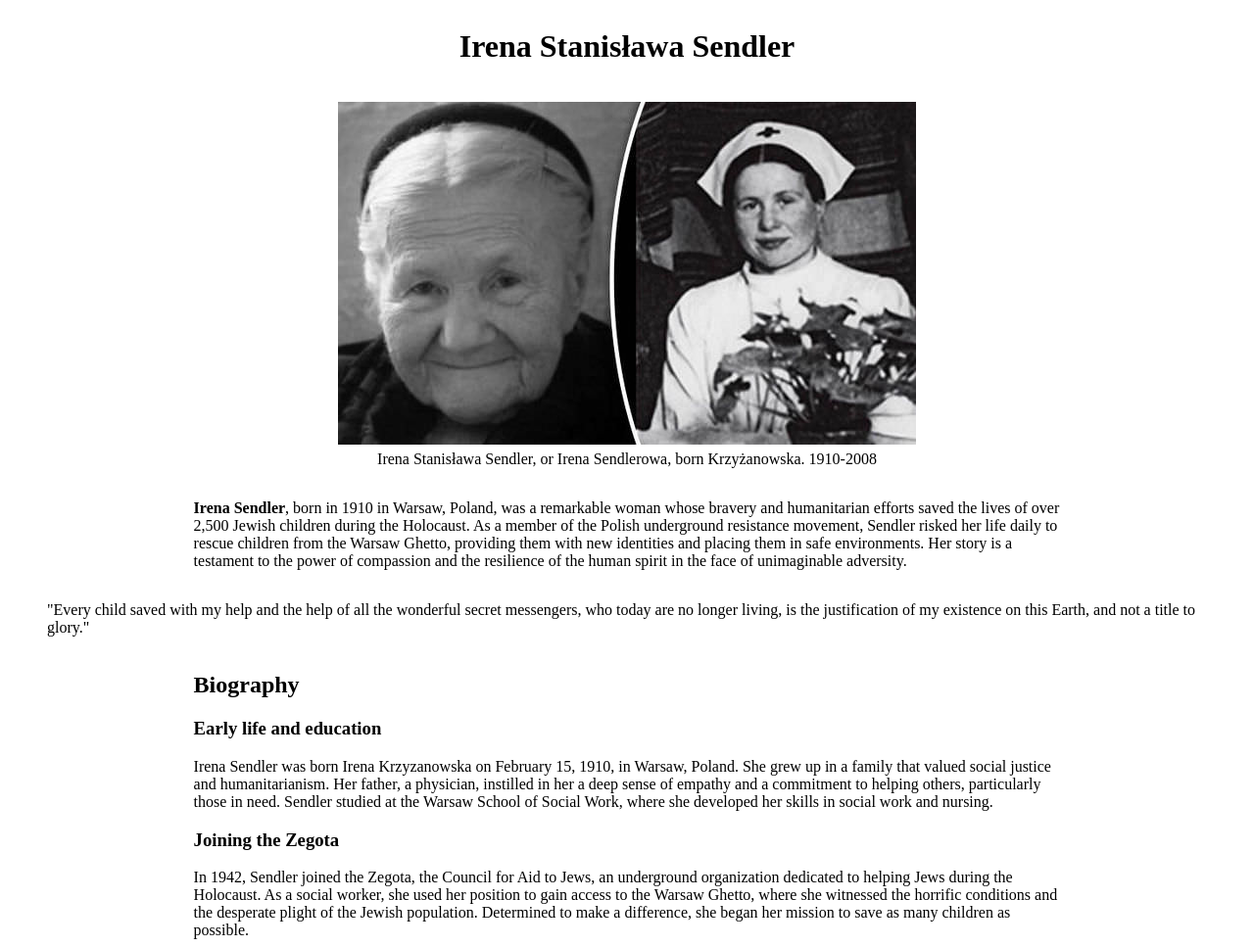
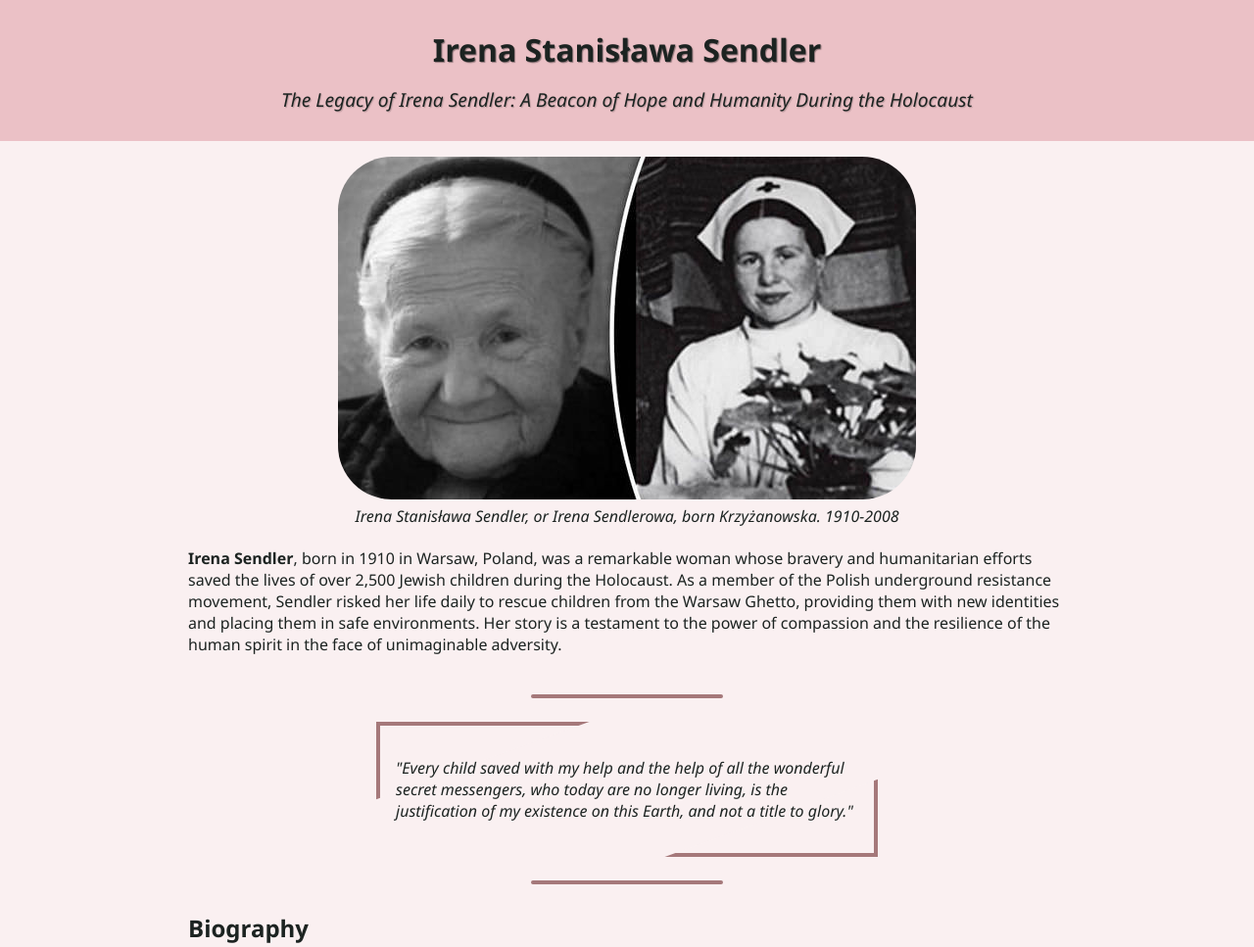
Before and after one commit to NAgnekil/Tribute-page, a plain HTML site: page index.html in a window 1280 px wide. Shown: the top 967 px of the page at 98% size. Drawn offline with Linux system fonts and the light colour scheme.

Commit message:
Finished styles
Finished styles, site done

```diff
--- a/index.html
+++ b/index.html
@@ -12,7 +12,15 @@
   </head>
   <body>
     <main id="main">
-      <header><h1>Irena Stanisława Sendler</h1></header>
+      <header>
+        <h1 id="title">Irena Stanisława Sendler</h1>
+        <p>
+          <em>
+            The Legacy of Irena Sendler: A Beacon of Hope and Humanity During
+            the Holocaust</em
+          >
+        </p>
+      </header>
       <figure id="img-div">
         <img
           src="Sendler-710220.jpg"
@@ -20,8 +28,10 @@
           id="image"
         />
         <figcaption id="img-caption">
-          Irena Stanisława Sendler, or Irena Sendlerowa, born Krzyżanowska.
-          1910-2008
+          <em
+            >Irena Stanisława Sendler, or Irena Sendlerowa, born Krzyżanowska.
+            1910-2008</em
+          >
         </figcaption>
       </figure>
       <section class="intro-section">
@@ -36,11 +46,18 @@
           spirit in the face of unimaginable adversity.
         </p>
       </section>
+      <hr />
+      <div class="quote">
         <blockquote>
-        "Every child saved with my help and the help of all the wonderful secret
-        messengers, who today are no longer living, is the justification of my
-        existence on this Earth, and not a title to glory."
+          <p>
+            "Every child saved with my help and the help of all the wonderful
+            secret messengers, who today are no longer living, is the
+            justification of my existence on this Earth, and not a title to
+            glory."
+          </p>
         </blockquote>
+      </div>
+      <hr />
       <section class="biography-section">
         <h2>Biography</h2>
         <h3>Early life and education</h3>
@@ -127,10 +144,17 @@
           </li>
         </ul>
       </section>
+      <hr />
+      <div class="quote">
         <blockquote>
-        "I was not afraid. I remember my father always told me, 'If you see a
-        person drowning, you must try to rescue them, even if you cannot swim.'"
+          <p>
+            "I was not afraid. I remember my father always told me, 'If you see
+            a person drowning, you must try to rescue them, even if you cannot
+            swim.'"
+          </p>
         </blockquote>
+      </div>
+      <hr />
       <section class="work-section">
         <h2>Work in Saving Children</h2>
         <h3>Methods of Smuggling Children Out of the Warsaw Ghetto</h3>
@@ -159,10 +183,16 @@
           children with their families once the war was over.
         </p>
       </section>
+      <hr />
+      <div class="quote">
         <blockquote>
-        "The reason we helped was for humanitarian reasons. We were taught from
-        childhood that if someone is drowning, you must help them."
+          <p>
+            "The reason we helped was for humanitarian reasons. We were taught
+            from childhood that if someone is drowning, you must help them."
+          </p>
         </blockquote>
+      </div>
+      <hr />
       <section class="resistance-movement-section">
         <h2>Resistance Movement</h2>
         <h3>Role in the Zegota</h3>
@@ -189,6 +219,7 @@
           testament to her indomitable spirit.
         </p>
       </section>
+      <hr />
       <section class="conclusion-section">
         <h2>Conclusion</h2>
         <p>
@@ -204,12 +235,16 @@
         </p>
       </section>
       <section class="resources-section">
-        <h2>Learn more</h2>
         <p>
+          <em>
             For more information about Irena Sendler and her incredible story,
             please visit
-          <a href="https://irenasendler.org/" id="tribute-link" target="_blank"
+            <a
+              href="https://irenasendler.org/"
+              id="tribute-link"
+              target="_blank"
               >The Irena Sendler Project</a
+            ></em
           >
         </p>
       </section>
--- a/styles.css
+++ b/styles.css
@@ -1,12 +1,59 @@
+body {
+  font-family: 'Segoe UI', Tahoma, Geneva, Verdana, sans-serif;
+  background-color: #faf0f1;
+  margin: 0;
+  padding: 0;
+  color: #1c2321;
+}
+
 main {
   display: flex;
   flex-direction: column;
   justify-content: center;
   align-items: center;
+  margin: 0;
+  padding: 0;
+}
+
+h3 {
+  margin-bottom: 0;
+}
+
+hr {
+  width: 15%;
+  border: 2px solid #a5787a;
+  border-radius: 50px;
+}
+
+hr:last-of-type {
+  width: 50%;
+}
+
+header {
+  background-color: #ebc1c6;
+  width: 100%;
+  min-height: 9rem;
+  text-align: center;
+}
+
+header h1 {
+  margin: 1.8rem 0 1rem 0;
+  text-shadow: 1px 1px 1px rgba(0, 0, 0, 0.4);
+}
+
+header p {
+  font-size: 1.2rem;
+  margin-top: 0;
+  text-shadow: 1px 1px 1px rgba(0, 0, 0, 0.2);
 }
 
 section {
   width: 70%;
+  margin-bottom: 1rem;
+}
+
+section p {
+  margin-top: 0.3rem;
 }
 
 figure {
@@ -20,16 +67,68 @@ figcaption {
   margin-top: 0.4rem;
 }
 
-span {
-  display: flex;
-  align-items: center;
+img {
+  border-radius: 55px;
+  max-width: 100%;
+  height: auto;
 }
 
 .milestone-desc {
   margin-left: 1rem;
+  margin-top: 0;
+  white-space: normal;
 }
 
-footer #image {
-  max-width: 100%;
-  height: auto;
+ul li span {
+  display: flex;
+  align-items: flex-start;
 }
+
+ul li strong {
+  white-space: nowrap;
+  flex-basis: 75px;
+  flex-shrink: 0;
+}
+
+.resources-section {
+  width: 100%;
+  text-align: center;
+  min-height: 9rem;
+  background-color: #ebc1c6;
+}
+
+.resources-section p {
+  margin: 3.8rem 0;
+  font-size: 1.3rem;
+  text-shadow: 1px 1px 1px rgba(0, 0, 0, 0.2);
+}
+
+.quote {
+  width: 40%;
+  display: inline-block;
+  margin: 1em;
+  overflow: hidden;
+}
+blockquote {
+  background-color: #faf0f1;
+  border: solid 4px #a5787a;
+  display: inline-block;
+  margin: 0;
+  padding: 1em;
+  position: relative;
+  font-style: italic;
+}
+blockquote:before {
+  background-color: #faf0f1;
+  bottom: -10%;
+  content: '';
+  left: 0;
+  position: absolute;
+  right: 0;
+  top: -10%;
+  transform: rotate(-20deg) skew(60deg);
+}
+blockquote > * {
+  position: relative;
+  z-index: 1;
+}
```
Lines whose indentation alone changed are shown as unchanged.
